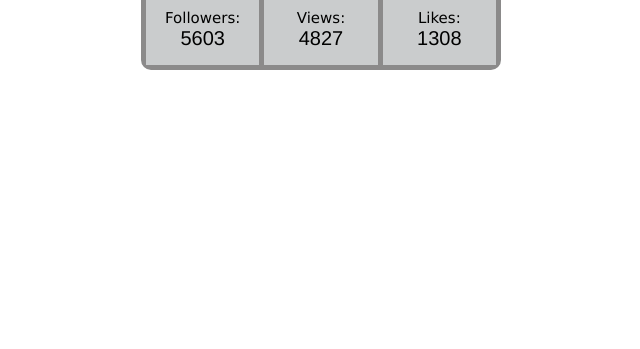
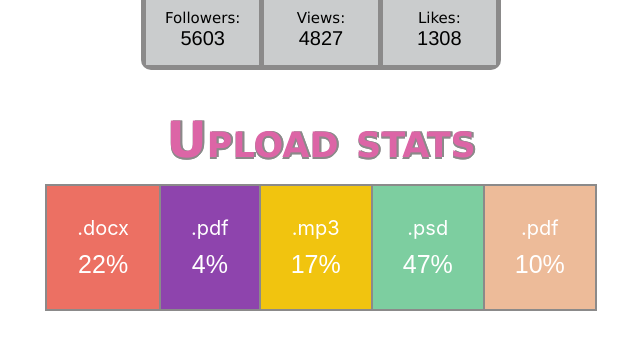
Before and after one commit to Belik1989/goit-react-hw-01-components, a React (Create React App) app: page / in a window 1280 px wide. Shown: the part 409-758 px from the top of the page, without its empty margins (319-959 px from the left). Built offline with nearby package versions, Linux system fonts and the light colour scheme.

Commit message:
added code and styles for ex2

```diff
--- a/src/components/App.jsx
+++ b/src/components/App.jsx
@@ -1,6 +1,8 @@
 import { Profile } from "./Profile/Profile";
 import user from './Profile/user.json';
-
+import { Statistics } from "./Statistics/Statistics";
+import { StatList } from "./Statistics/Stat-list/StatList";
+import data from '../components/Statistics/data.json'
 export const App = () => {
   return (
     <div className="App-container">
@@ -11,6 +13,13 @@ export const App = () => {
       location = {user.location}
       stats = {user.stats}
           />
+      <Statistics title = "Upload stats">
+        <StatList
+        key = {data.id}
+        stats = {data}
+        />
+      </Statistics>
     </div>
+
   );
-};
+}
--- a/src/components/Profile/Profile.module.css
+++ b/src/components/Profile/Profile.module.css
@@ -44,6 +44,7 @@
     display: flex;
     padding: 0;
     margin-bottom: 0;
+    /* border-radius: 15px; */
 
 }
 .stats li{
--- /dev/null
+++ b/src/components/Statistics/Stat-list/StatList.jsx
@@ -0,0 +1,15 @@
+import css from './StatList.module.css'
+
+export const StatList = ({stats}) => {
+    return(
+        <ul className={css.stats}>
+            {stats.map(data =>(
+            <li key = {data.id} className={css.item}>
+        <span className={css.label}>{data.label}</span>
+        <span className={css.percentage}>{data.percentage}%</span>
+            </li>
+            ))}
+        </ul>
+
+            );
+};
--- /dev/null
+++ b/src/components/Statistics/Stat-list/StatList.module.css
@@ -0,0 +1,53 @@
+.stats {
+    list-style: none;
+    display: flex;
+    flex-direction: row;
+    justify-content: space-between;
+    align-items: center;
+    margin: 0;
+    padding-left: 0;
+    border: solid 2px;
+    border-color: rgb(139, 138, 138);
+    /* gap: 20px; */
+}
+.item{
+    display: flex;
+    flex-direction: column;
+    justify-content: space-between;
+    align-items: center;
+    padding: 30px;
+    height: 100%;
+    /* max-width: 25%; */
+    gap: 10px;
+    }
+.item:not(:last-child){
+    border-right:solid 2px;
+    border-color:  rgb(139, 138, 138);
+}
+.item:nth-of-type(1) {
+    background-color:#EC7063;
+    }
+
+.item:nth-of-type(2) {
+    background-color: #8E44AD;
+    }
+.item:nth-of-type(3) {
+    background-color: #F1C40F;
+    }
+.item:nth-of-type(4) {
+    background-color: #7DCEA0;
+    }
+.item:nth-of-type(5) {
+    background-color:#EDBB99;
+}
+.label{
+    font-family: 'Oxygen'-apple-system;
+    font-size: 20px;
+    font-weight: 400;
+    color:white ;
+}
+.percentage{
+    font-family: 'Ubuntu', sans-serif;
+    font-size: 25px;
+    color:white;
+}
--- /dev/null
+++ b/src/components/Statistics/Statistics.jsx
@@ -0,0 +1,10 @@
+import css from './Statistics.module.css';
+
+export const Statistics =({title, children}) => {
+    return(
+        <section className={css.statistics}>
+        <h2 className={css.title}>{title}</h2>
+        {children}
+        </section>
+    );
+};
--- /dev/null
+++ b/src/components/Statistics/Statistics.module.css
@@ -0,0 +1,15 @@
+.statistics{
+    display: flex;
+    justify-content:center;
+    align-items: center;
+    flex-direction: column;
+}
+
+.title{
+    font-family:'Verdana', sans-serif ;
+    font-size: 50px;
+    font-variant:small-caps;
+    color: rgb(220, 101, 166);
+    text-shadow: 2px 0 rgb(139, 138, 138), 0 2px rgb(139, 138, 138), 2px 0 rgb(139, 138, 138), 0 2px rgb(139, 138, 138);
+    margin-bottom: 15px;
+}
--- /dev/null
+++ b/src/components/Statistics/data.json
@@ -0,0 +1,7 @@
+[
+  { "id": "id-1", "label": ".docx", "percentage": 22 },
+  { "id": "id-2", "label": ".pdf", "percentage": 4 },
+  { "id": "id-3", "label": ".mp3", "percentage": 17 },
+  { "id": "id-4", "label": ".psd", "percentage": 47 },
+  { "id": "id-5", "label": ".pdf", "percentage": 10 }
+]
--- a/src/index.js
+++ b/src/index.js
@@ -2,6 +2,7 @@ import React from 'react';
 import ReactDOM from 'react-dom/client';
 import { App } from 'components/App';
 import './index.css';
+// import './components/Statistics/Stat-list/colorSwiper'
 
 ReactDOM.createRoot(document.getElementById('root')).render(
   <React.StrictMode>
```
Also changed, not shown: src/components/Statistics/Stat-list/colorSwiper.js (added, +9 -0 lines).
